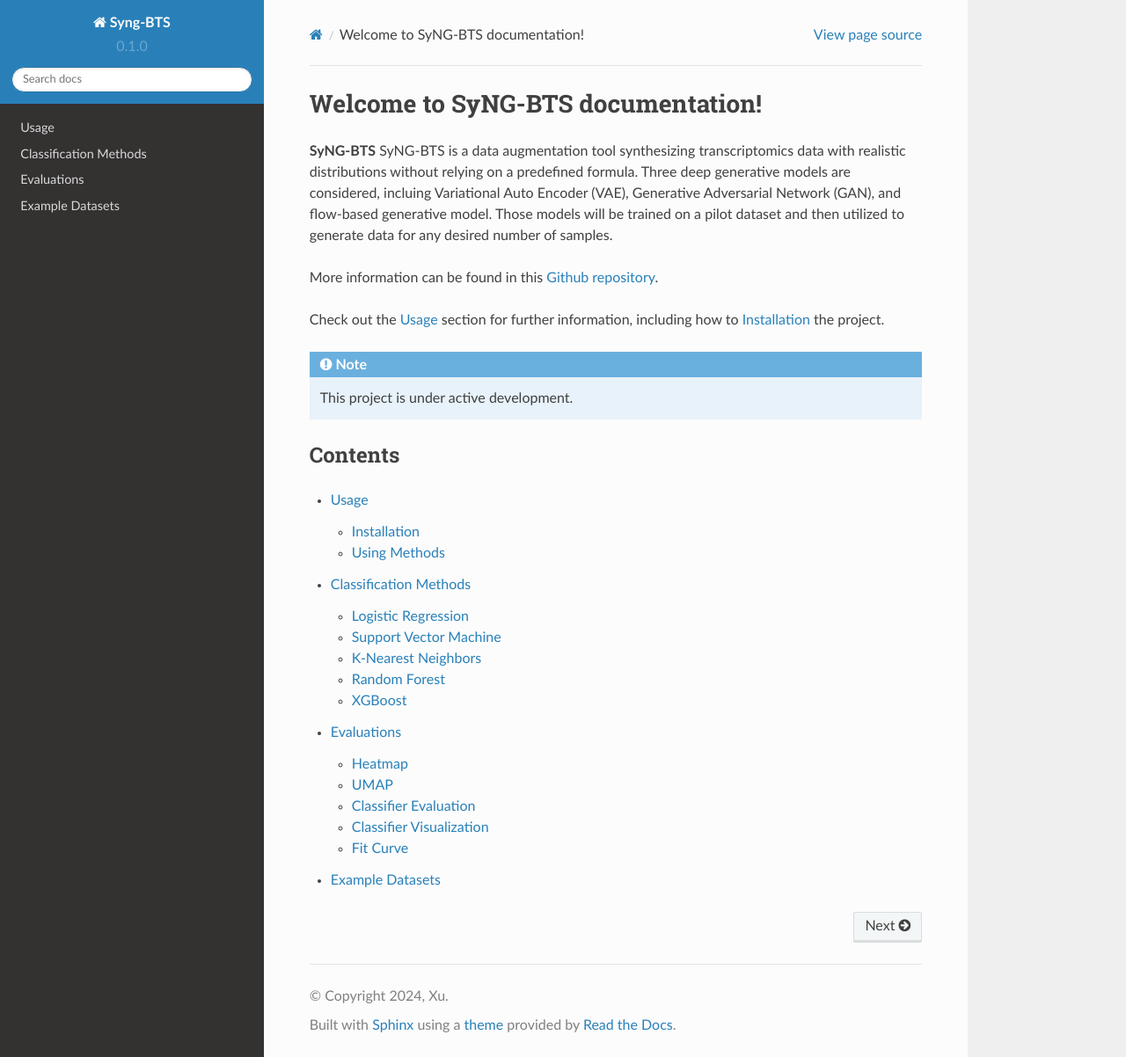
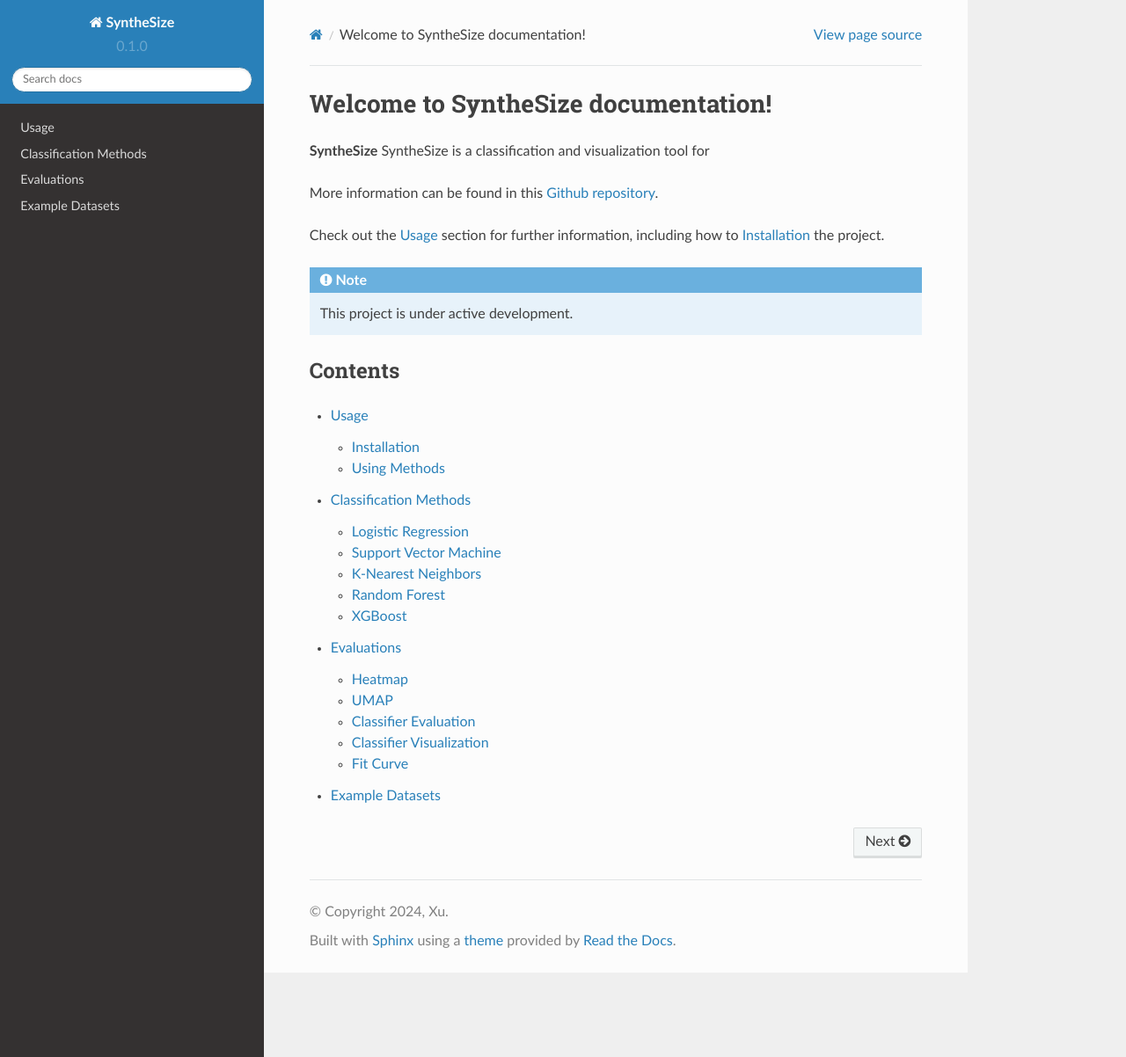
Before and after one commit to kxu1224/rtd-tutorial, a Sphinx documentation site: the page built from docs/source/index.rst, in a window 1280 px wide and 1202 px high. Shown: the whole window at 88% size. Built offline with Sphinx 7.4.7 and the Read the Docs theme 2.0.0, drawn with Linux system fonts in a browser that asks for light colours.

Commit message:
sythesize start pt2

```diff
--- a/docs/requirements.txt
+++ b/docs/requirements.txt
@@ -10,3 +10,5 @@
 tqdm>=4.26.0
 tensorboardX>=2.5.0
 umap-learn>=0.5.6
+scikit-learn
+xgboost
--- a/docs/source/conf.py
+++ b/docs/source/conf.py
@@ -2,7 +2,7 @@
 
 # -- Project information
 
-project = 'Syng-BTS'
+project = 'SyntheSize'
 copyright = '2024, Xu'
 author = 'Xu'
 
--- a/docs/source/index.rst
+++ b/docs/source/index.rst
@@ -1,9 +1,9 @@
-Welcome to SyNG-BTS documentation!
+Welcome to SyntheSize documentation!
 ===================================
 
-**SyNG-BTS** SyNG-BTS is a data augmentation tool synthesizing transcriptomics data with realistic distributions without relying on a predefined formula. Three deep generative models are considered, incluing Variational Auto Encoder (VAE), Generative Adversarial Network (GAN), and flow-based generative model. Those models will be trained on a pilot dataset and then utilized to generate data for any desired number of samples.
+**SyntheSize** SyntheSize is a classification and visualization tool for
 
-More information can be found in this `Github repository <https://github.com/LXQin/SyNG-BTS/tree/main>`_.
+More information can be found in this `Github repository <https://github.com/LXQin/SyntheSize>`_.
 
 Check out the :doc:`usage` section for further information, including
 how to :ref:`installation` the project.
--- a/docs/source/usage.rst
+++ b/docs/source/usage.rst
@@ -6,11 +6,11 @@
 Installation
 ------------
 
-To use SyNG-BTS, first install it using pip:
+To use SyntheSize, first install it using pip:
 
 .. code-block:: console
 
-   (.venv) $ pip install syng-bts
+   (.venv) $ pip install synthesize
 
 Using Methods
 -------------
```
